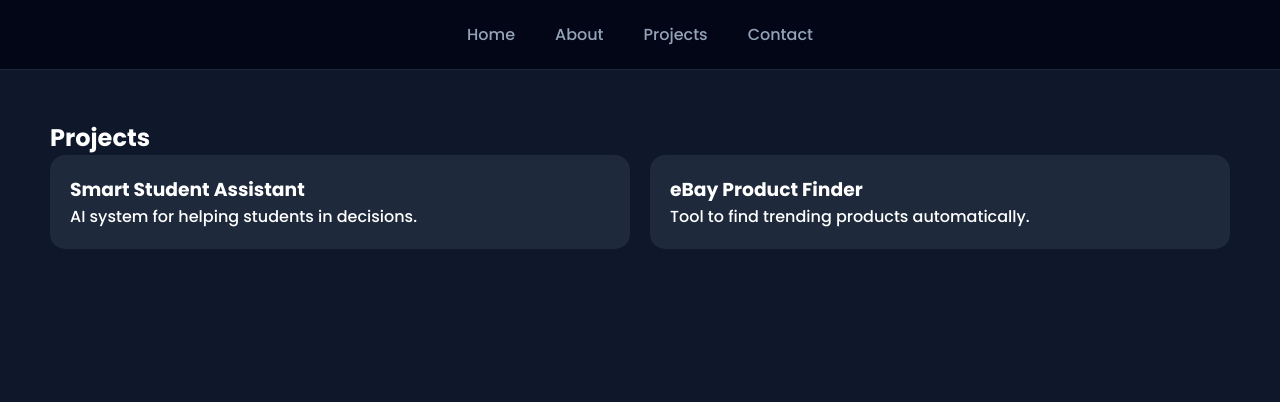
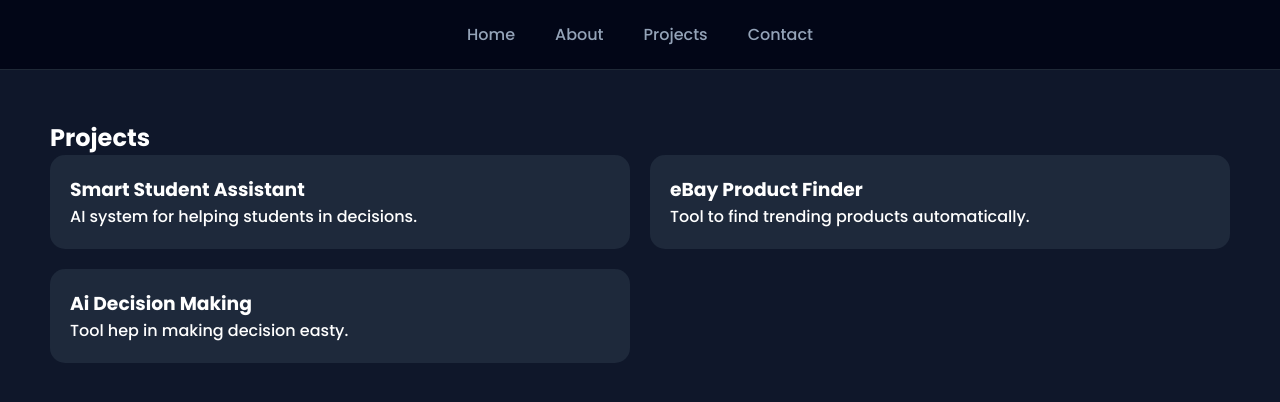
Before and after one commit to choudharyasim0/My-Portfolio, a plain HTML site: page index.html in a window 1280 px wide. Both pictures are taken after a click on the link "Projects". Shown: the top 402 px of the page. Drawn offline with Linux system fonts and the light colour scheme.

Commit message:
Update index.html

```diff
--- a/index.html
+++ b/index.html
@@ -169,7 +169,7 @@
                 <div class="skill">C++</div>
                 <div class="skill">Machine Learning</div>
                 <div class="skill">Data Analysis</div>
-                <div class="skill">eBay</div>
+                <div class="skill">eBay Dropshipping</div>
             </div>
         </div>
     </section>
@@ -187,6 +187,10 @@
             <div class="project">
                 <h3>eBay Product Finder</h3>
                 <p>Tool to find trending products automatically.</p>
+            </div>
+            <div class="project">
+                <h3>Ai Decision Making</h3>
+                <p>Tool hep in making decision easty.</p>
             </div>
         </div>
     </section>
```
